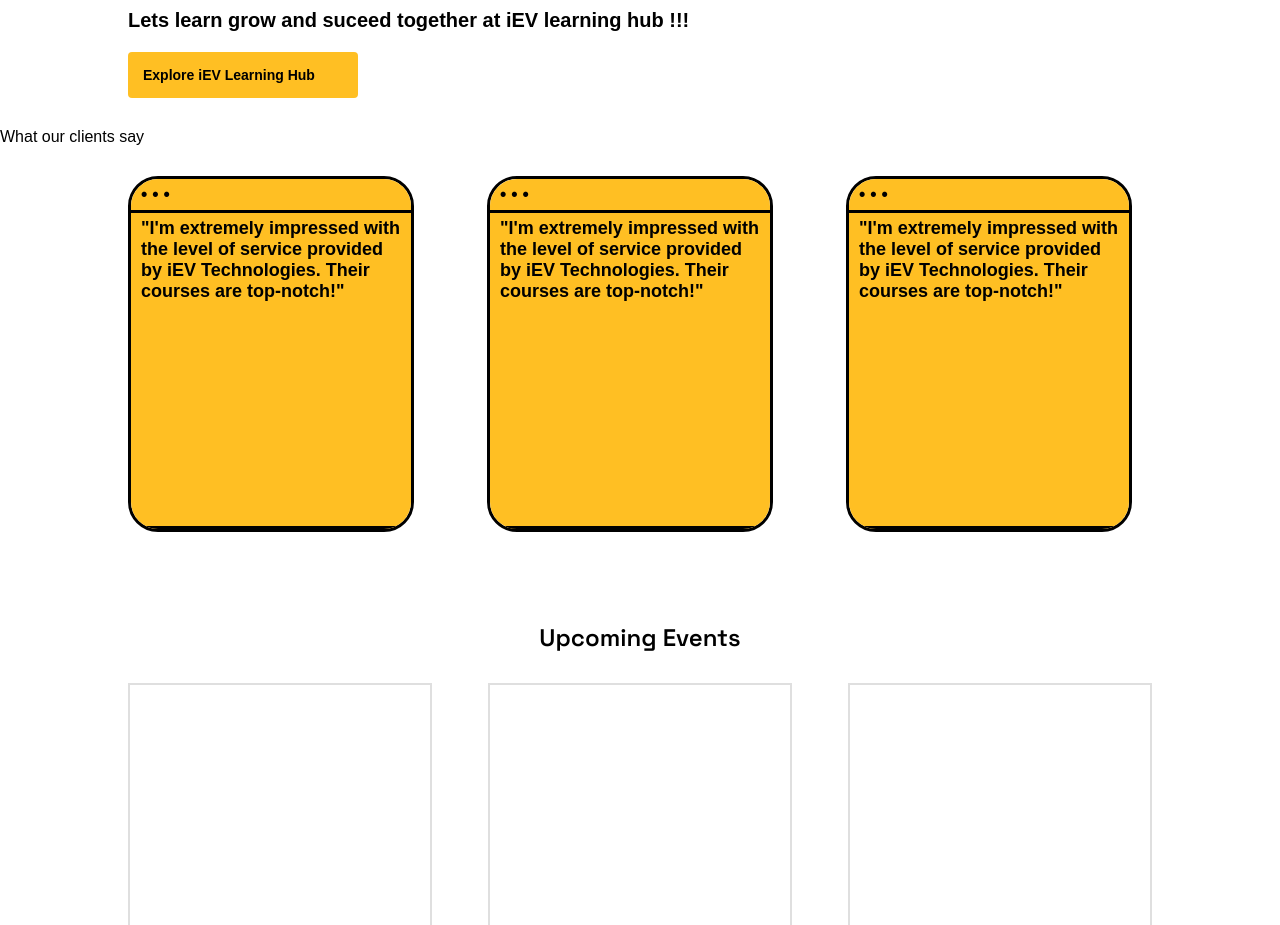
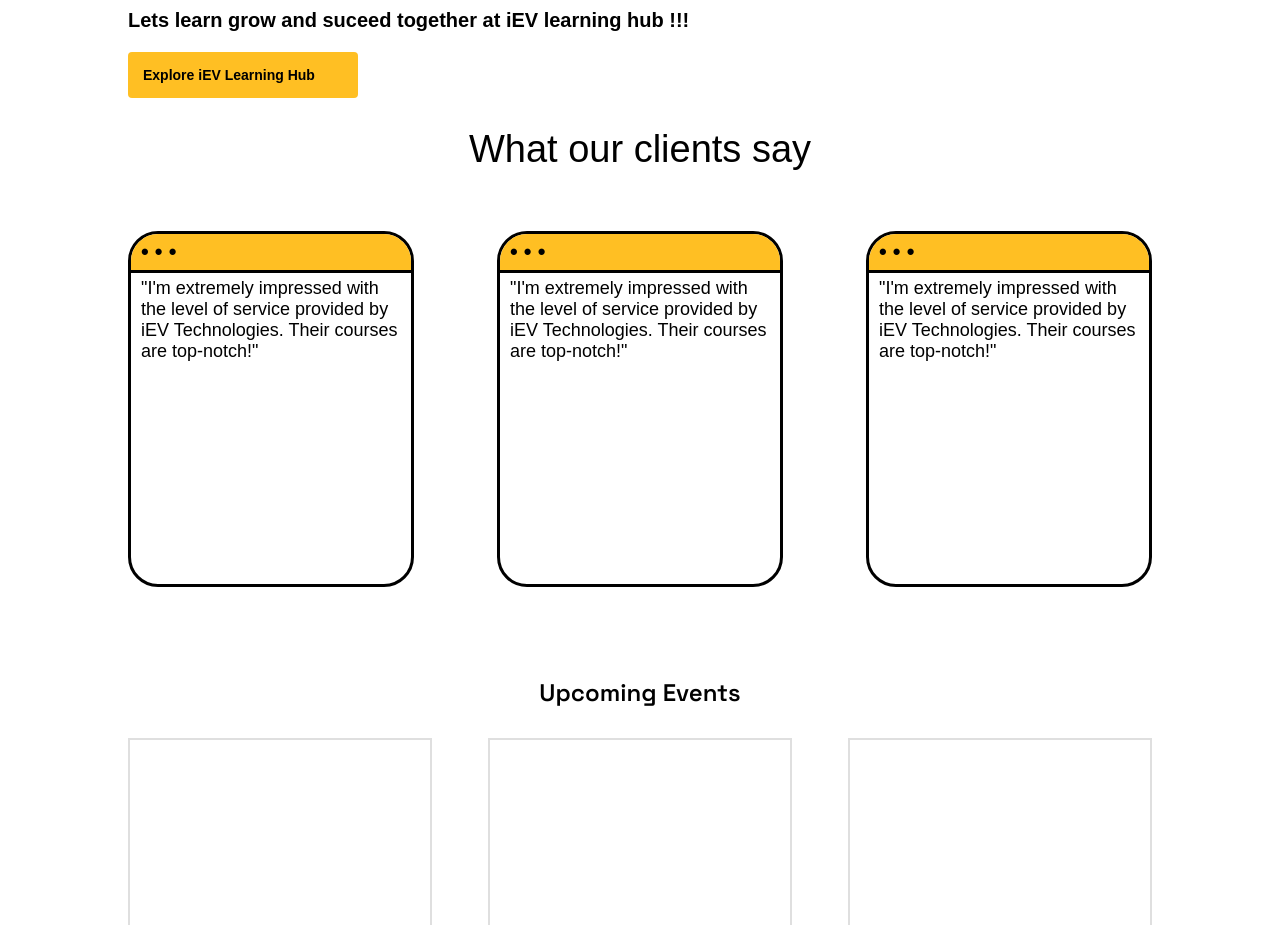
Before and after one commit to iev21/iev-frontend, an Angular app: page / in a window 1280 px wide. Shown: the part 1700-2625 px from the top of the page. Built offline with nearby package versions, Linux system fonts and the light colour scheme.

Commit message:
Update testimonials.component.scss

```diff
--- a/src/app/testimonials/testimonials.component.scss
+++ b/src/app/testimonials/testimonials.component.scss
@@ -1,13 +1,14 @@
-/* Testimonials container */
-.testimonials {
+.header{
+    text-align: center;
+    font-size: 38px;
+    font-weight: 500;
+    padding-bottom: 30px;
+}
+.testimonials{
     display: flex;
     justify-content: space-between;
     padding: 30px 10%;
-    overflow-y: auto; /* Set to 'scroll' if you want a scrollbar always visible */
-}
-
-/* Testimonial div */
-.testimonials__div {
+    &__div{
         border: 3px solid black;
         height: 350px;
         width: 280px;
@@ -15,27 +16,17 @@
         overflow: hidden;
         font-size: 22px;
         font-weight: 700;
-    display: flex;
-    flex-direction: column;
-    margin-right: 20px; /* Add some margin between testimonials */
+        div{
+            background: rgb(255, 191, 35);
+            padding: 5px 5px 5px 10px;
+            border-bottom: 3px solid black;
         }
-
-/* Testimonial header */
-.testimonials__div div {
-    background: rgb(255, 191, 35);
-    padding: 5px 10px;
-    border-bottom: 3px solid black;
-    font-size: 18px;
-    font-weight: bold;
-}
-
-/* Testimonial content */
-.innertext {
+        .innertext{
             background: transparent;
             border-bottom: 3px solid transparent;
             overflow-wrap: break-word;
-    font-size: 16px;
-    font-weight: normal;
-    padding: 10px;
-    flex-grow: 1; /* Allow the content to grow vertically */
+            font-size: 18px;
+            font-weight: 400;
         }
+    }
+}
```
Lines whose indentation alone changed are shown as unchanged.
